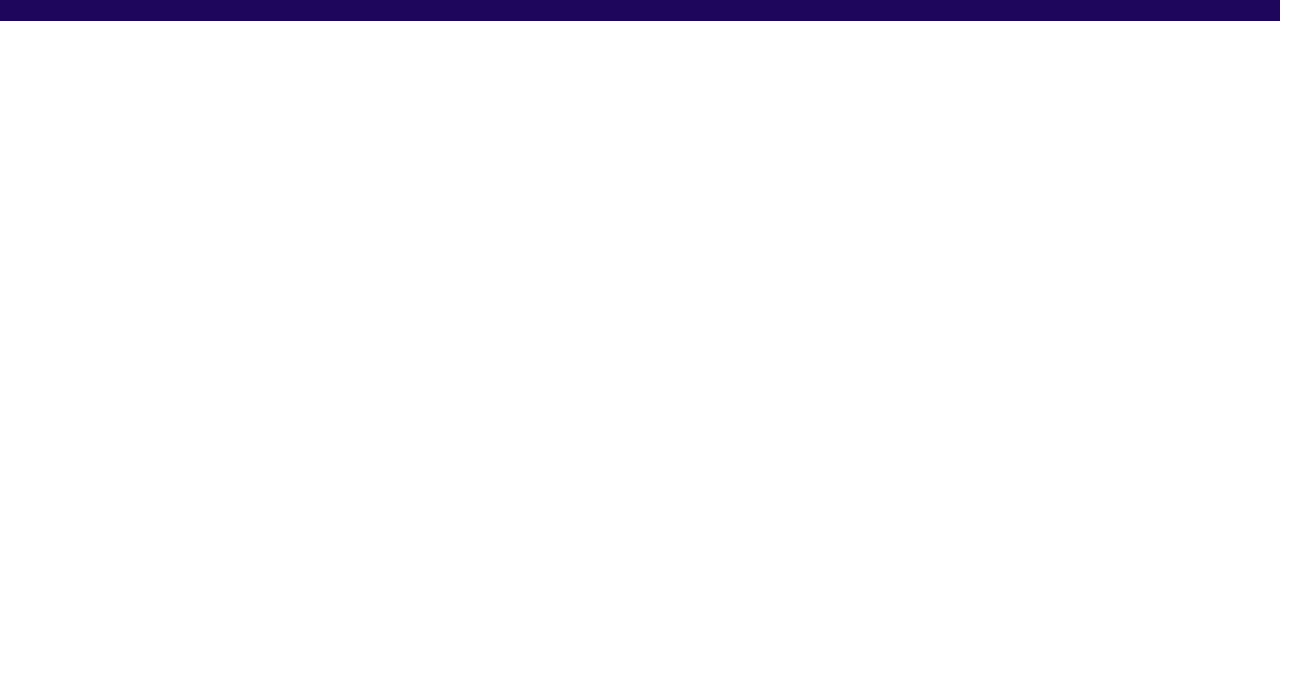
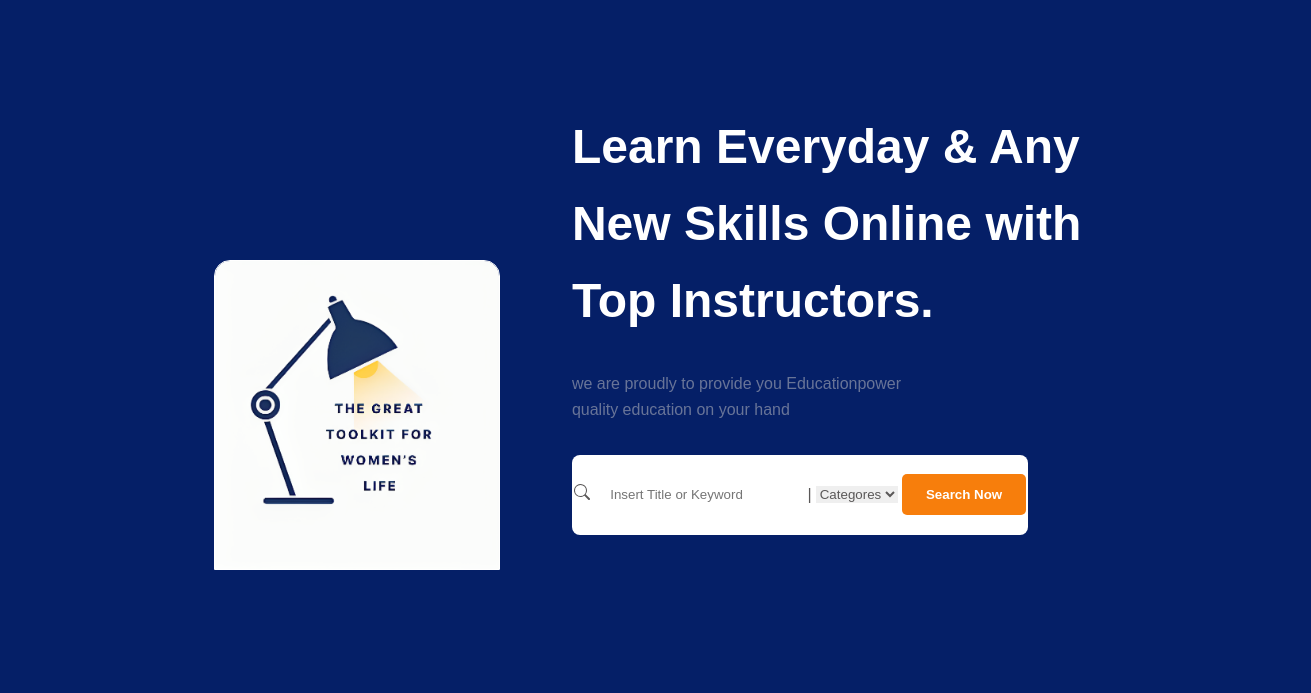
Before and after one commit to Anas-Alnabahin/HTML-Project, a plain HTML site: page index.html in a window 1280 px wide. Shown: the part 107-800 px from the top of the page, 1311 px wide, since content can reach past the window. Drawn offline with Linux system fonts and the light colour scheme.

Commit message:
finishing header

```diff
--- a/css/style.css
+++ b/css/style.css
@@ -1,7 +1,11 @@
+body {
+  background-color: rgb(5, 31, 103);
+}
+
 header {
   padding: 1.5rem;
   color: white;
-  background-color: rgb(29, 6, 91);
+  background-color: rgb(5, 31, 103);
   width: 100%;
 }
 
@@ -16,7 +20,7 @@ nav {
 
 .nav-div {
   display: flex;
-  gap: 1rem;
+  gap: 1.4rem;
   margin-left: 35%;
 }
 
@@ -32,13 +36,96 @@ a:hover {
 
 button {
   color: white;
-  background-color: orange;
+  background-color: rgb(247, 126, 12);
   font-weight: bold;
   border-radius: 2.5px;
   padding: 0.5rem 1rem;
 }
 
 button:hover {
-  color: orange;
+  color: rgb(247, 126, 12);
   background-color: white;
 }
+
+.header-div {
+  margin-top: 5rem;
+  display: flex;
+  aspect-ratio: 2.5 / 1;
+}
+
+.header-inner-left {
+  width: 40%;
+  position: relative;
+}
+
+.header-inner-right {
+  width: 60%;
+  padding: 2rem;
+  margin-left: 2.5rem;
+}
+
+.header-inner-right .big-text {
+  font-size: 3em;
+  font-weight: bold;
+  margin-bottom: 2rem;
+}
+
+.header-inner-right .small-text {
+  font-weight: lighter;
+  color: rgb(202, 200, 200);
+  opacity: 0.5;
+}
+
+.header-form {
+  display: flex;
+  align-items: center;
+  justify-content: space-around;
+  background-color: white;
+  border-radius: 8px;
+  height: 5rem;
+  width: 70%;
+  margin-top: 2rem;
+}
+
+.header-form input {
+  border-radius: inherit;
+  padding: 1rem;
+}
+
+select {
+  border: none;
+}
+
+label,
+svg {
+  cursor: pointer;
+}
+
+.header-form label,
+span,
+svg,
+select,
+input {
+  color: rgb(90, 88, 88);
+}
+
+.header-form button {
+  padding: 0.8rem 1.5rem;
+  border-radius: 5px;
+}
+
+.header-form button:hover {
+  border: 0.5px solid rgb(247, 126, 12);
+}
+
+.header-div img {
+  max-width: 100%;
+  height: auto;
+  width: 60%;
+  border: 1px solid white;
+  border-top-left-radius: 16px;
+  border-top-right-radius: 16px;
+  position: absolute;
+  bottom: 0;
+  right: 0;
+}
--- a/index.html
+++ b/index.html
@@ -21,6 +21,49 @@
         </div>
         <button style="margin-left: 10%">Sign in</button>
       </nav>
+      <div class="header-div">
+        <div class="header-inner-left">
+          <img src="./images/profile.png" alt="img" />
+        </div>
+        <div class="header-inner-right">
+          <p class="big-text">
+            Learn Everyday & Any <br />New Skills Online with<br />
+            Top Instructors.
+          </p>
+          <p class="small-text">
+            we are proudly to provide you Educationpower <br />quality education
+            on your hand
+          </p>
+
+          <from class="header-form">
+            <label for="title">
+              <svg
+                xmlns="http://www.w3.org/2000/svg"
+                width="16"
+                height="16"
+                fill="currentColor"
+                class="bi bi-search"
+                viewBox="0 0 16 16"
+              >
+                <path
+                  d="M11.742 10.344a6.5 6.5 0 1 0-1.397 1.398h-.001c.03.04.062.078.098.115l3.85 3.85a1 1 0 0 0 1.415-1.414l-3.85-3.85a1.007 1.007 0 0 0-.115-.1zM12 6.5a5.5 5.5 0 1 1-11 0 5.5 5.5 0 0 1 11 0z"
+                />
+              </svg>
+            </label>
+            <input
+              type="text"
+              name="title"
+              id="title"
+              placeholder="Insert Title or Keyword"
+            />
+            <span>|</span>
+            <select name="categories" id="categories">
+              <option value="Categories">Categores</option>
+            </select>
+            <button>Search Now</button>
+          </from>
+        </div>
+      </div>
     </header>
     <main></main>
   </body>
```
